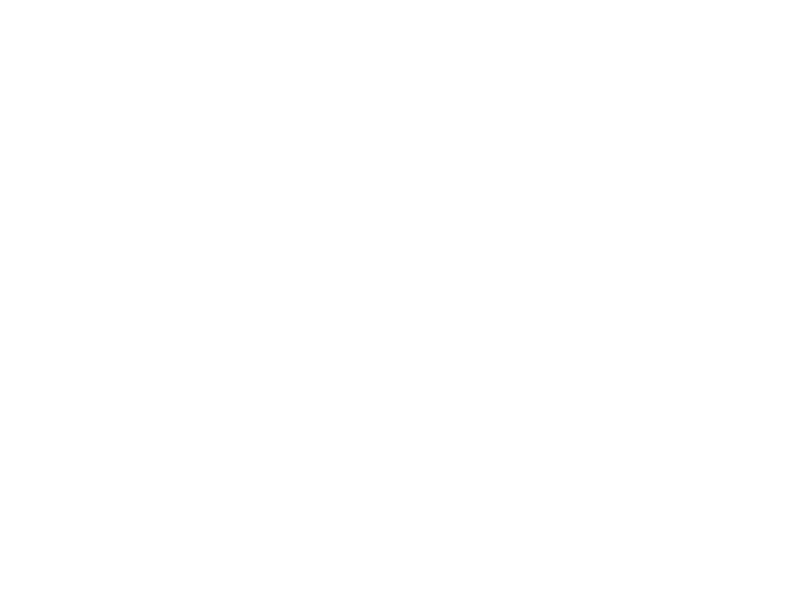
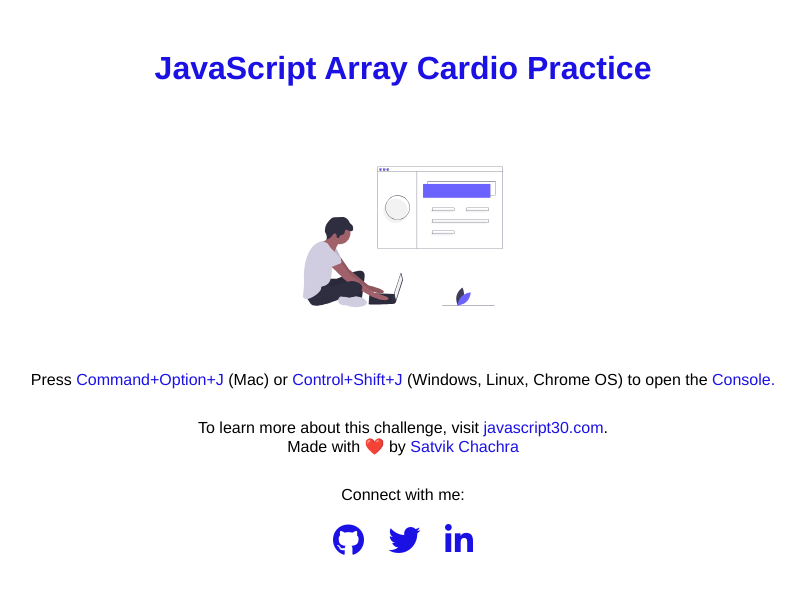
Before and after one commit to satvikchachra/JavaScript30, a plain HTML site: page 04-cardio-01/index.html in a window 1280 px wide. Shown: the whole page, without its empty margins (237-1042 px from the left). Drawn offline with Linux system fonts and the light colour scheme.

Commit message:
updated ui

```diff
--- a/04-cardio-01/index.html
+++ b/04-cardio-01/index.html
@@ -1,11 +1,51 @@
 <!DOCTYPE html>
 <html lang="en">
+
 <head>
     <meta charset="UTF-8">
     <meta name="viewport" content="width=device-width, initial-scale=1.0">
     <meta http-equiv="X-UA-Compatible" content="IE=edge">
+    <link rel="stylesheet" type="text/css" href="css/style.css">
 </head>
+
 <body>
+    <header class="page-title">
+        <b> JavaScript Array Cardio Practice </b>
+    </header>
+
+    <div class="img-container">
+        <img src="img/undraw_web_developer.svg">
+    </div>
+
+    <div class="console-text">Press <span>Command+Option+J</span> (Mac) or <span>Control+Shift+J</span> (Windows, Linux, Chrome OS) to open the <span>Console.</span></div>
+
+    <footer>
+        <div class="learn-more">To learn more about this challenge, visit <a
+                href="https://javascript30.com">javascript30.com</a>.</div>
+
+        <div class="made-with">
+            Made with ❤️ by <a href="https://github.com/satvikchachra">Satvik Chachra</a>
+        </div>
+
+        <div class="connect-with">
+            Connect with me:
+        </div>
+
+        <div class="social-icons">
+            <a href="https://www.github.com/satvikchachra">
+                <i class="fa fa-github fa-2x" aria-hidden="true"></i>
+            </a>
+            <a href="https://www.twitter.com/satvik_codes">
+                <i class="fa fa-twitter fa-2x" aria-hidden="true"></i>
+            </a>
+            <a href="https://www.linkedin.com/in/satvikchachra">
+                <i class="fa fa-linkedin fa-2x" aria-hidden="true"></i>
+            </a>
+        </div>
+    </footer>
+
     <script src="js/main.js"></script>
+    <script src="https://use.fontawesome.com/f307a533b4.js"></script>
 </body>
+
 </html>
```
Lines whose indentation alone changed are shown as unchanged.
